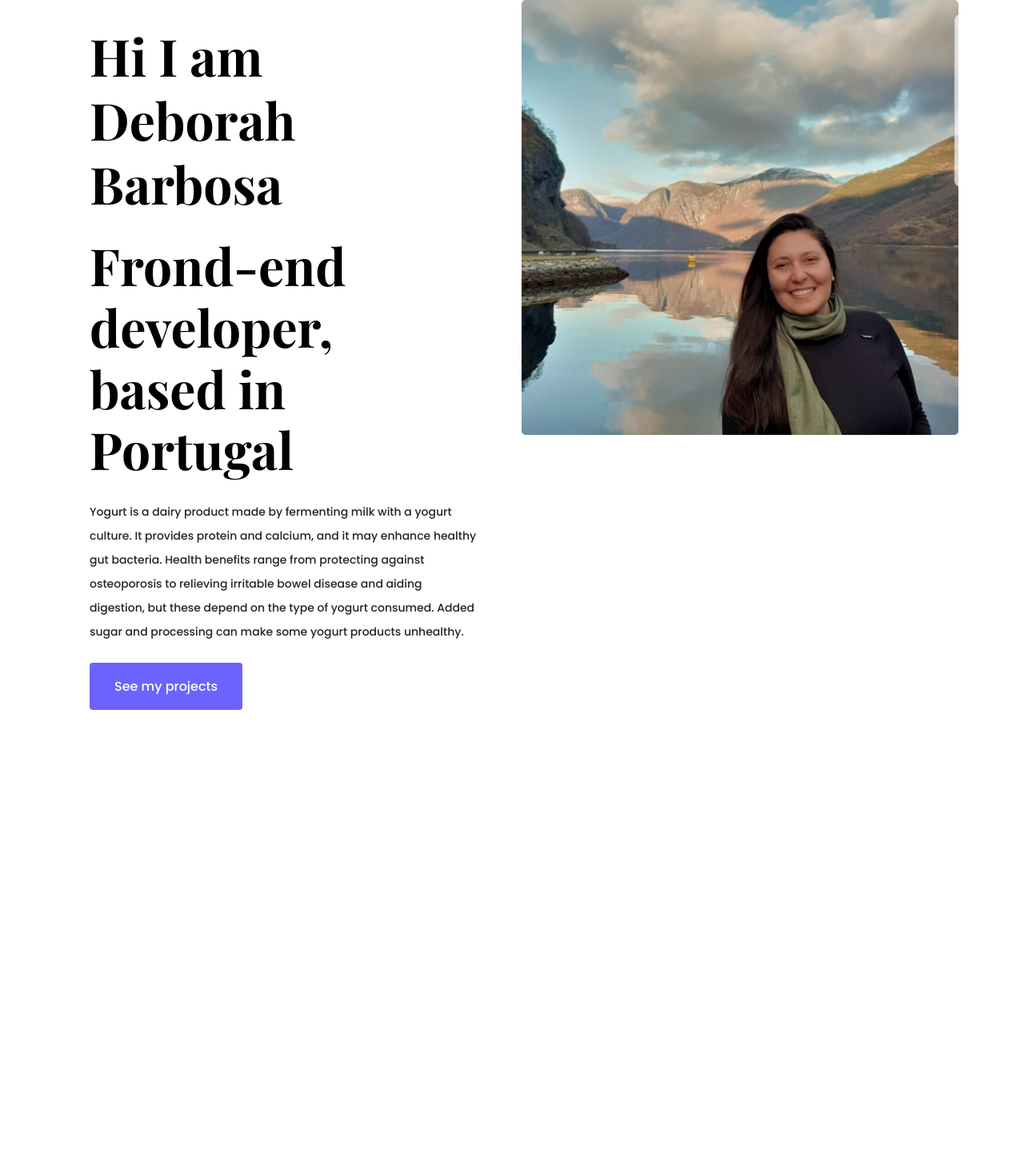
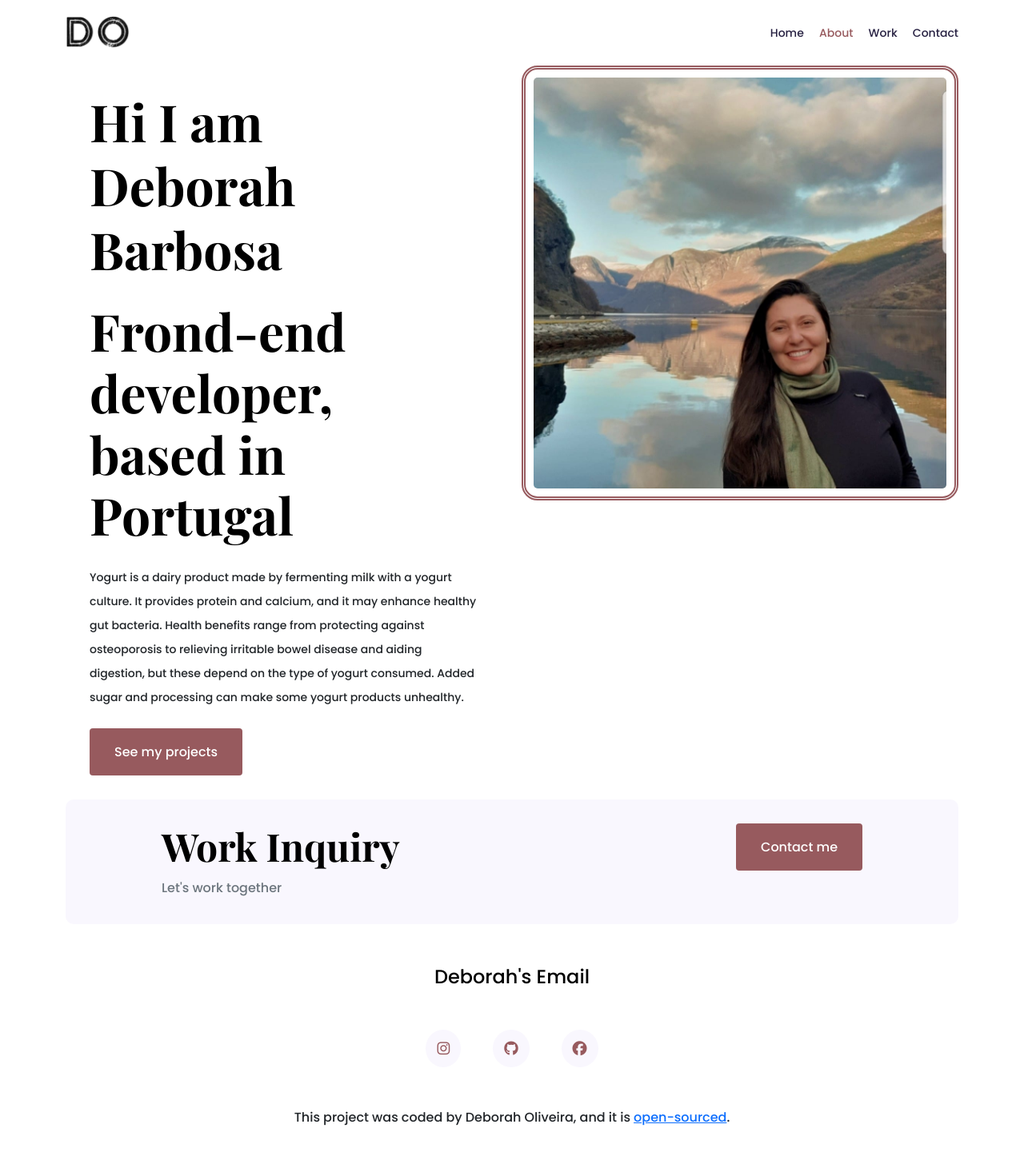
Before and after one commit to DeborahBarbosaOliveira/MyPortfolioProject, a plain HTML site: page about.html in a window 1280 px wide. Shown: the whole page at 80% size. Before the commit the page ends 918 px from the top, so only its background shows below. Drawn offline with nearby package versions, Linux system fonts and the light colour scheme.

Commit message:
UpdatedNavBarAndCSS

```diff
--- a/about.html
+++ b/about.html
@@ -20,7 +20,19 @@
     <title>Document</title>
 </head>
 <body>
-
+    <div class="container">
+        <nav class="d-flex justify-content-between">
+            <a href="/">
+                <img src="images/logo.png" class="logo" alt="Deborah logo" title="Homepage" />
+            </a>
+            <ul>
+                <li title="Homepage"><a href="/">Home</a></li>
+                <li class="active"><a href="/about.html" title="About Deborah">About</a></li>
+                <li><a href="/work.html" title="Deborah's Work">Work</a></li>
+                <li><a href="/contact.html" title="Deborah's contact">Contact</a></li>
+            </ul>
+        </nav>
+    </div>
     <div class="content-conteiner container">
         <div class="row">
             <div class="col-lg-6">
@@ -39,8 +51,33 @@ Added sugar and processing can make some yogurt products unhealthy.</p>
 </div>
 </div>
 <div class="col-lg-6" >
-<img src="images/Deborah.jpg" alt="" class="img-fluid profile"/>
+<img src="images/Deborah.jpg" alt="" class="profile img-fluid"/>
 </div>
+<footer>
+    <div class="contact-box justify-content-between mb-5 d-none d-md-flex">
+        <div>
+            <h3>Work Inquiry </h3>
+            <p class="text-muted">Let's work together</p>
+        </div>
+        <div>
+            <a href="/contact.html" class="btn btn-branding" title="Contact me">Contact me</a>
+        </div>
+    </div>
+    <div class="d-flex justify-content-center mb-5">
+        <a href="mailto:deborah.engenharia@gmail.com" class="email-link"> Deborah's Email </a>
+    </div>
+    <div class="social-links d-flex justify-content-center">
+        <a href="https://www.instagram.com/debb_barbosa/" target="_blank" title="Instagram profile"><i
+                class="fab fa-instagram"></i></a>
+        <a href="https://github.com/DeborahBarbosaOliveira" target="_blank  title=" GitHub profile""><i
+                class="fab fa-github"></i></a>
+        <a href="https://www.facebook.com/deborah.barbosa.92" target="_blank" title="Facebook profile"><i
+                class="fab fa-facebook"></i></a>
+    </div>
+    <p class="text-center mt-5"> This project was coded by Deborah Oliveira, and it is
+        <a href="https://github.com/DeborahBarbosaOliveira/MyPortfolioProject" target="_blank">open-sourced</a>.
+    </p>
+</footer>
 </body>
 </div>
 </div>
--- a/styles/portfolio.css
+++ b/styles/portfolio.css
@@ -1,6 +1,6 @@
 :root {
-  --branding-colour: #6c63ff;
-  --secondary-colour: #272142;;
+  --branding-colour: #975a5e;
+  --secondary-colour: #453953;;
   --heading-font-family: "Playfair Display", serif;
   --default-font-family:"Poppins", sans-serif;
 }
@@ -56,6 +56,13 @@ font-family: var(--default-font-family)}
   maring: 0;
 }
 
+.profile {
+padding: 10px;
+border: 5px double #975a5e;;
+border-radius: 20px;
+
+}
+
 .hero h2 {
   font-family: "Poppins", sans-serif;
   font-weight: normal;
@@ -71,7 +78,7 @@ font-family: var(--default-font-family)}
   padding: 15px 30px;
 }
 .content-container{
-      padding: 160px 20px;
+      padding: 60px 20px;
 }
 .content{margin:30px;}
 
@@ -98,11 +105,11 @@ font-family: var(--default-font-family)}
       .content{text-align: center;
     padding: 0;}
 
-h4{font-size: 18px;}
+h3{font-size: 18px;}
 .btn{font-size: 18px;}
   }
 
-  .profile { border-radius: 5px;}
+
 
   .logo{max-width: 80px;}
 
@@ -168,4 +175,4 @@ s
 footer .social-links a:hover{color: white;
 background: var(--branding-colour);}
 
-h4{font-size: 48px;}
+h3 {font-size: 48px;}
```
Also changed, not shown: contact.html (+14 -0 lines), index.html (+17 -14 lines), work.html (+38 -0 lines).
